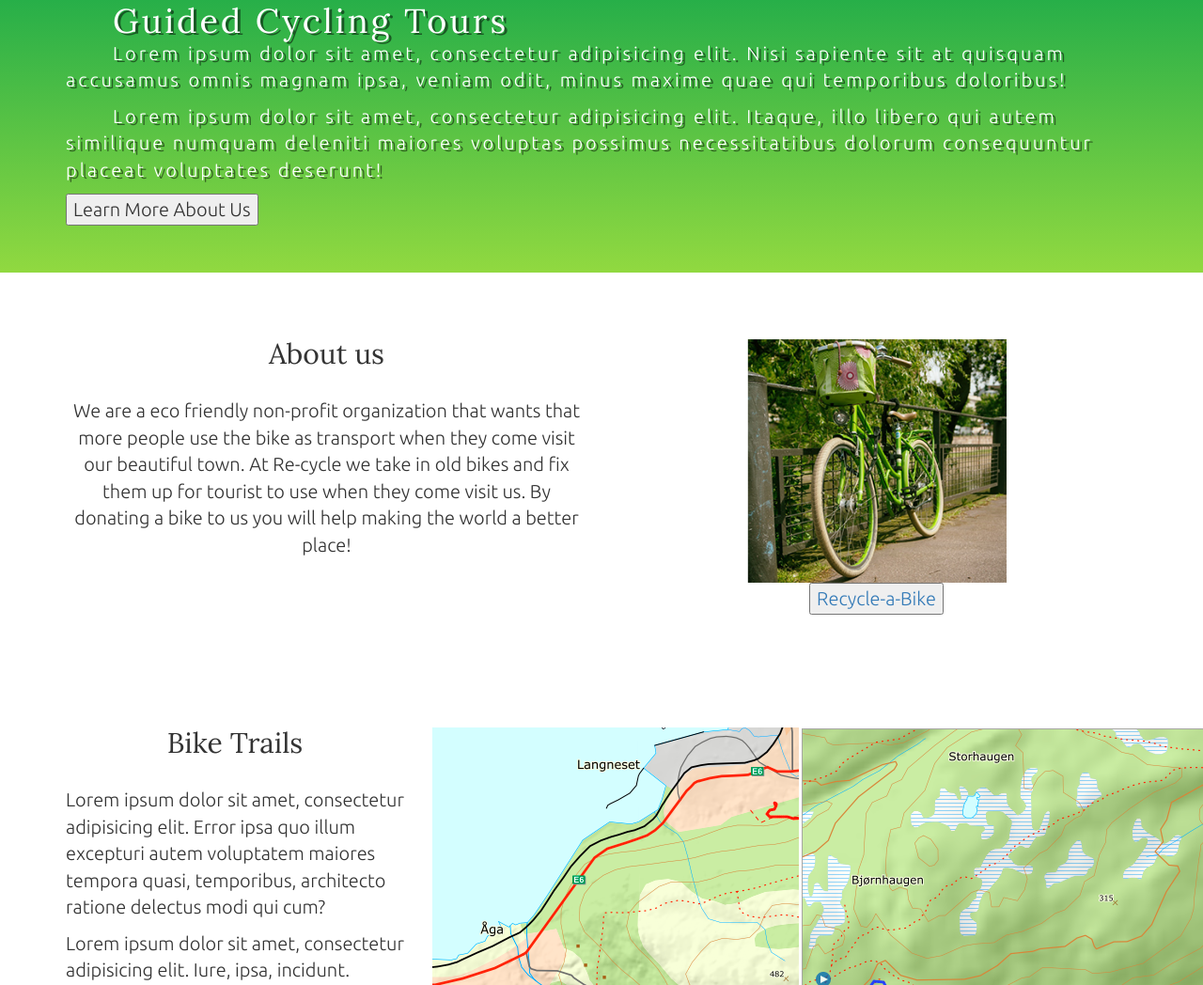
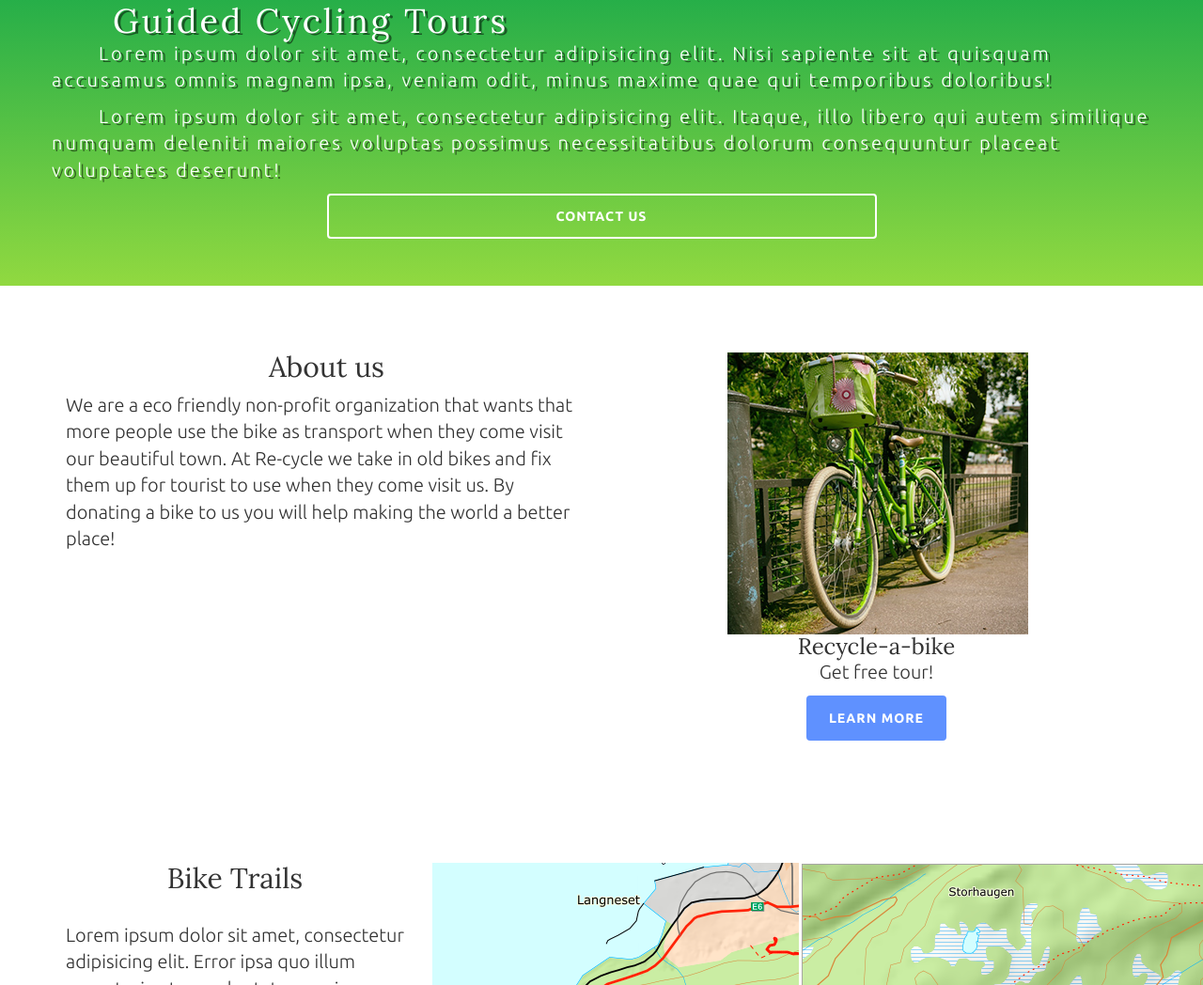
Before and after one commit to AMSteffensen/recsycleOld, a plain HTML site: page index.html in a window 1280 px wide. Shown: the part 989-2037 px from the top of the page at 94% size. Drawn offline with nearby package versions, Linux system fonts and the light colour scheme.

Commit message:
adding more styles

```diff
--- a/css/styles.css
+++ b/css/styles.css
@@ -29,6 +29,7 @@ h3 {
 
 
 
+
 /* Header Navigation */
 
 .navbar {
@@ -44,12 +45,12 @@ header .navbar {
 
 
 
+
 /* Navbar change default styles*/
 
 .navbar-default .navbar-nav>li>a {
     color: #ebe560;
 }
-
 
 
 /* when navbar element is active change font weight to bold */
@@ -67,6 +68,7 @@ header .navbar-default .navbar-nav .active a:hover {
     color: #E15D5F;
     background-color: transparent;
 }
+
 
 
 
@@ -113,19 +115,19 @@ header .navbar-brand span.subhead {
 
 
 
+
 /** Navbar toggle **/
 
 header .navbar-toggle {
     background-color: #5f91ff;
 }
 
-
-
 /* Change default background collor of toggle button */
 
 header .navbar-default .navbar-toggle .icon-bar {
     background-color: #ebe560;
 }
+
 
 
 
@@ -145,11 +147,13 @@ header .navbar-default .navbar-toggle .icon-bar {
 
 
 
+
 /* Footer navigation */
 
 .navbar.footer {
     background-color: white;
 }
+
 
 
 
@@ -165,6 +169,7 @@ header .navbar-default .navbar-toggle .icon-bar {
 }
 
 
+
 /** PAGE - Mission **/
 
 #mission {
@@ -173,17 +178,21 @@ header .navbar-default .navbar-toggle .icon-bar {
     border-top: 50px solid rgba(64, 42, 15, .5);
 }
 
+
 /* Style mission text to make it stand out */
+
 .mission {
     color: white;
     text-indent: 50px;
     letter-spacing: 3px;
-	text-shadow: 3px 2px rgba(0,0,0,.5);
+    text-shadow: 3px 2px rgba(0, 0, 0, .5);
 }
 
 
 
+
 /* Disable carousel on small screen devices */
+
 @media only screen and (max-width: 360px) {
     #featured {
         display: none;
@@ -197,23 +206,73 @@ header .navbar-default .navbar-toggle .icon-bar {
 }
 
 
+
 /** PAGE - About us **/
 
 #about {
     margin: 20px 0;
+    /* text-align: center; */
+}
+
+
+
+#about h2 {
+    margin-bottom: 10px;
+}
+
+
+.card {
+    margin: 0 auto;
+    /* Added */
+    float: none;
+    /* Added */
+    margin-bottom: 10px;
+    /* Added */
     text-align: center;
 }
 
-#about img {
+.card img {
+    margin: 0 auto;
+}
+
+
+
+/* Styling buttons */
+
+.btn-primary {
+	background:#5f91ff ;
+    padding: 14px 24px;
+    border: 0 none;
+    font-weight: 700;
+    letter-spacing: 1px;
+    text-transform: uppercase;
+}
+
+/* Style Call to action button */
+.btn.outline {
+	margin: 0 auto;
+	background: none;
+	width: 50%;
+	text-align: center;
+	padding: 12px 22px;
 	display: block;
 	margin-left: auto;
     margin-right: auto;
-    width: 50%;
+    border: 2px solid #fff;
+
+
 }
 
+.btn-primary:hover,
+.btn-primary:focus,
+.btn-primary:active,
+.btn-primary.active,
+.open>.dropdown-toggle.btn-primary {
+    background: #ebe560;
+    color: #5f91ff  ;
+}
 
 /** PAGE - Bike trails **/
-
 
 
 /* Hide skip to main content link
@@ -229,6 +288,7 @@ a.skip-main {
     overflow: hidden;
     z-index: -999;
 }
+
 
 
 
--- a/index.html
+++ b/index.html
@@ -24,7 +24,7 @@
                         <span class="icon-bar"></span>
                     </button>
                     <a class="navbar-brand" href="#content">
-                       <h1><span id="heading">RE</span>-CYCLE</h1><span class="subhead">Guided Cycling Tours</span>
+                        <h1><span id="heading">RE</span>-CYCLE</h1><span class="subhead">Guided Cycling Tours</span>
                     </a>
                 </div>
                 <div class="collapse navbar-collapse" id="collapse">
@@ -62,9 +62,11 @@
         <div class="page" id="mission">
             <div class="content container">
                 <h1 class="mission">Guided Cycling Tours</h1>
-                <p class="mission">Lorem ipsum dolor sit amet, consectetur adipisicing elit. Nisi sapiente sit at quisquam accusamus omnis magnam ipsa, veniam odit, minus maxime quae qui temporibus doloribus!</p>
-                <p class="mission"> Lorem ipsum dolor sit amet, consectetur adipisicing elit. Itaque, illo libero qui autem similique numquam deleniti maiores voluptas possimus necessitatibus dolorum consequuntur placeat voluptates deserunt!</p>
-                <button class="btn1" type="button">Learn More About Us</button>
+                <div class="row ">
+                    <p class="mission">Lorem ipsum dolor sit amet, consectetur adipisicing elit. Nisi sapiente sit at quisquam accusamus omnis magnam ipsa, veniam odit, minus maxime quae qui temporibus doloribus!</p>
+                    <p class="mission"> Lorem ipsum dolor sit amet, consectetur adipisicing elit. Itaque, illo libero qui autem similique numquam deleniti maiores voluptas possimus necessitatibus dolorum consequuntur placeat voluptates deserunt!</p>
+                    <button type="button" class="btn btn-primary outline" id="btn-cta">Contact us</button>
+                </div>
             </div>
             <!-- Content Container-->
         </div>
@@ -77,10 +79,16 @@
                         <p>We are a eco friendly non-profit organization that wants that more people use the bike as transport when they come visit our beautiful town. At Re-cycle we take in old bikes and fix them up for tourist to use when they come visit us. By donating a bike to us you will help making the world a better place!</p>
                     </div>
                     <div class=".col-lg-6 col-md-6">
-                        <a href="#">
-                                <img class="media-object" src="images/recycle.png" alt="Recycled bike">
-                                  <button type="button">Recycle-a-Bike</button>
-                            </a>
+                        <div class="row">
+                            <div class="card">
+                                <img class="card-img-top" src="images/recycle.png" alt="Recycled bike">
+                                <div class="card-body">
+                                    <h3 class="card-title">Recycle-a-bike</h3>
+                                    <p class="card-text">Get free tour!</p>
+                                    <a href="#" class="btn btn-primary">Learn more</a>
+                                </div>
+                            </div>
+                        </div>
                     </div>
                 </div>
             </div>
```
Lines whose indentation alone changed are shown as unchanged.
